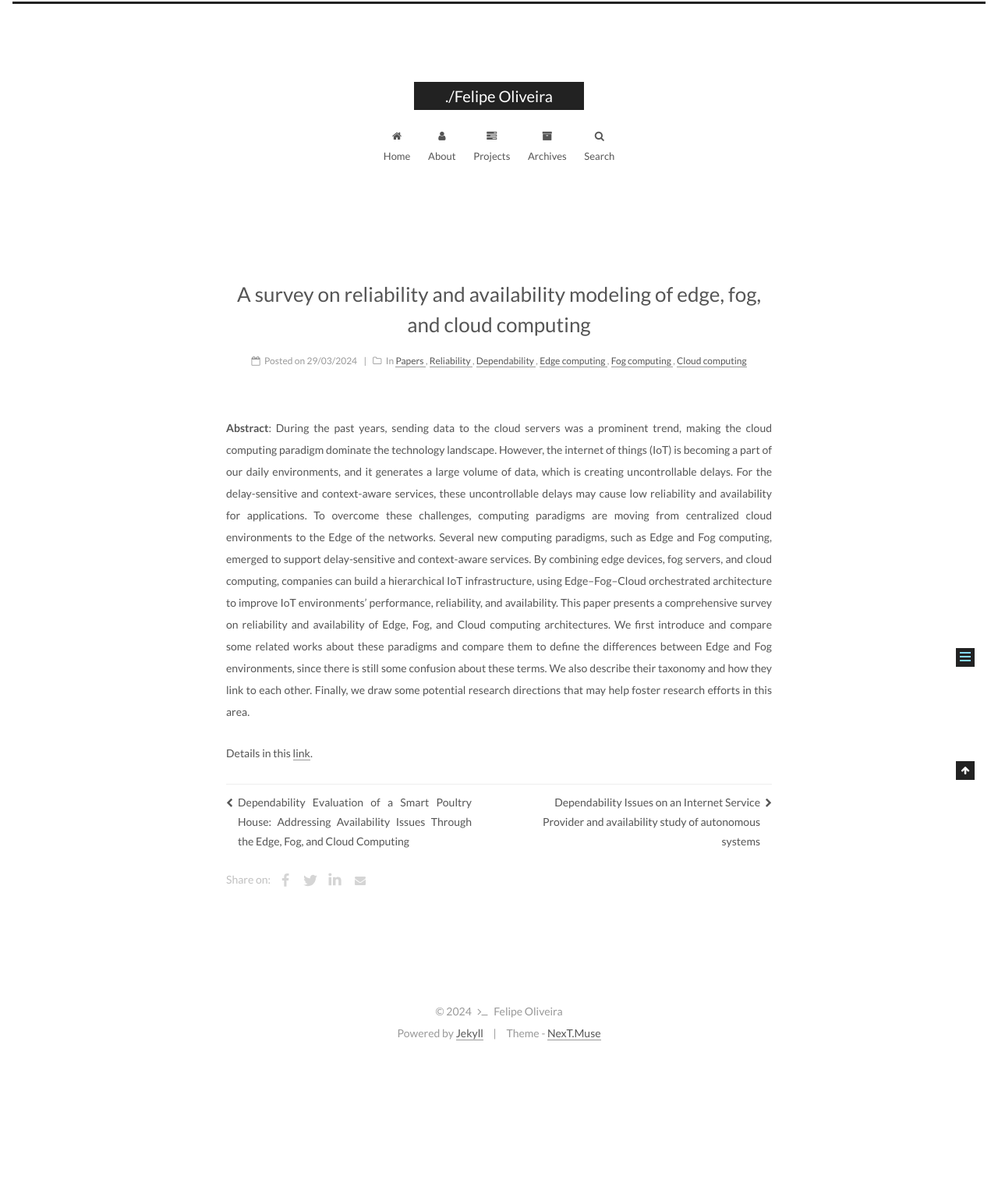
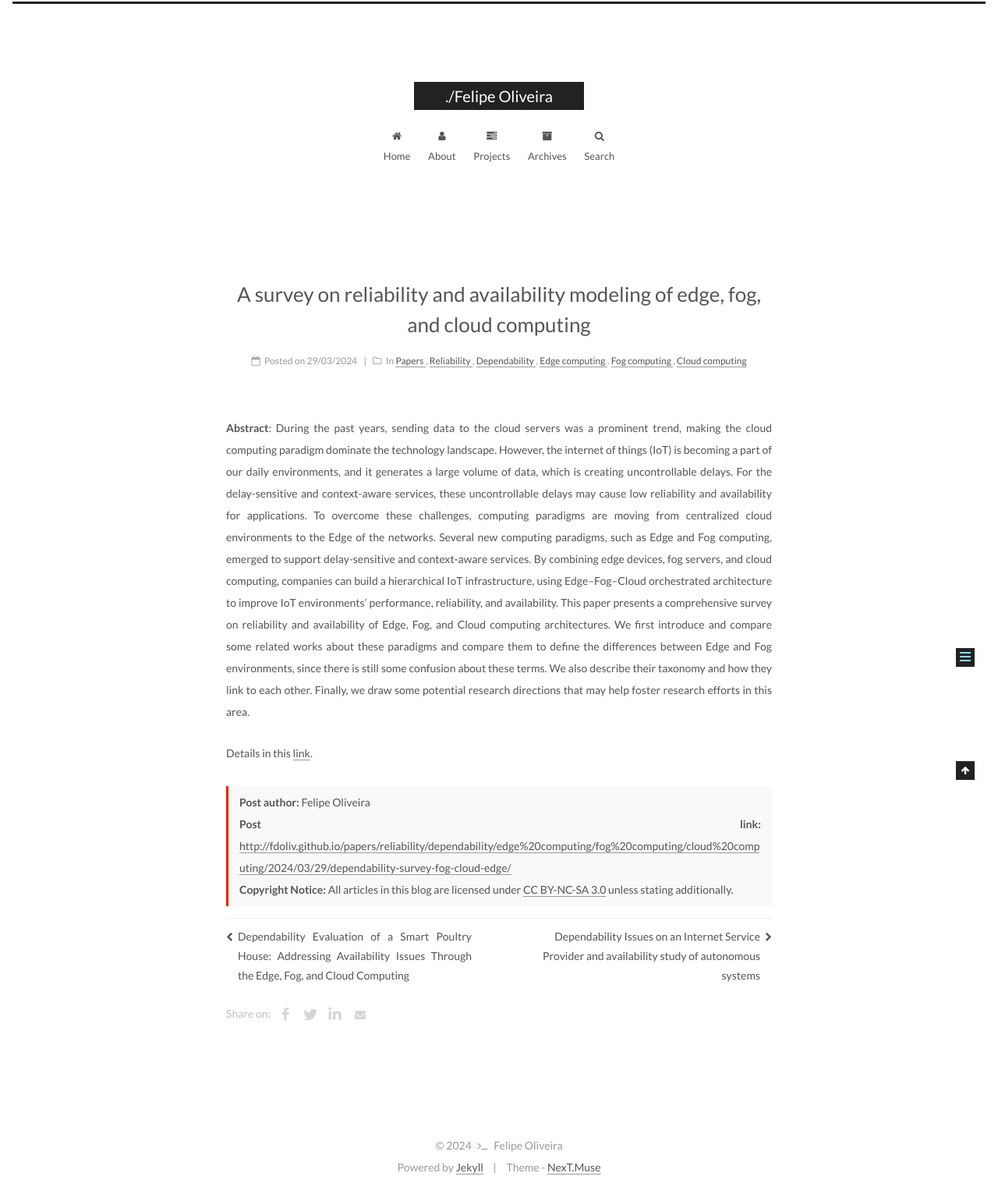
Before and after one commit to fdoliv/fdoliv.github.io, a Jekyll site: the page built from _posts/2024-03-29-dependability-survey-fog-cloud-edge.md, in a window 1280 px wide. Shown: the whole page at 78% size. Built offline with Jekyll 4.4.1, drawn with Linux system fonts in a browser that asks for light colours; before the commit the page ends 1359 px from its top, so only the background shows below that.

Commit message:
enable copyright

```diff
--- a/_config.yml
+++ b/_config.yml
@@ -341,7 +341,7 @@ post_wordcount:
 
 # Declare license on posts
 post_copyright:
-  enable: false
+  enable: true
   license: CC BY-NC-SA 3.0
   license_url: https://creativecommons.org/licenses/by-nc-sa/3.0/
 
```
